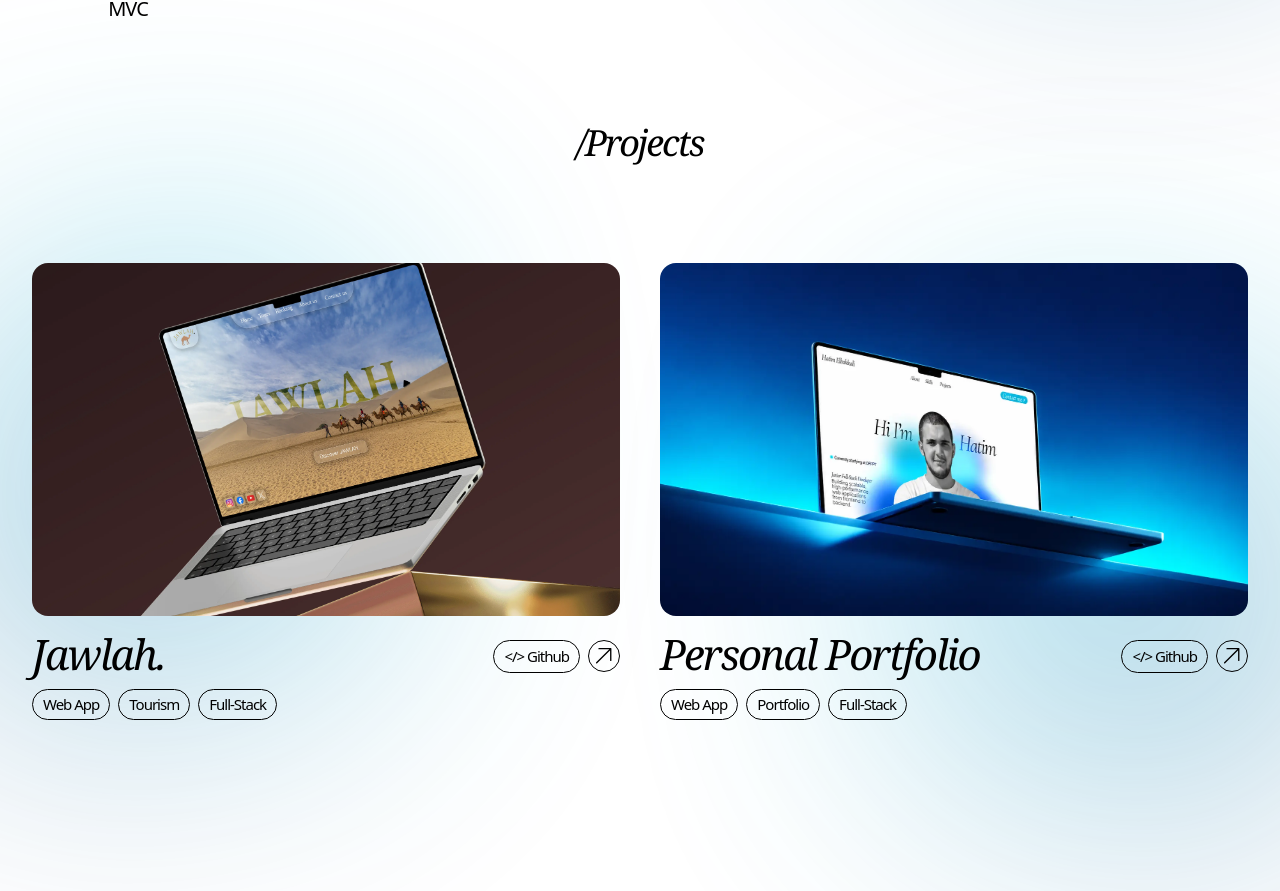
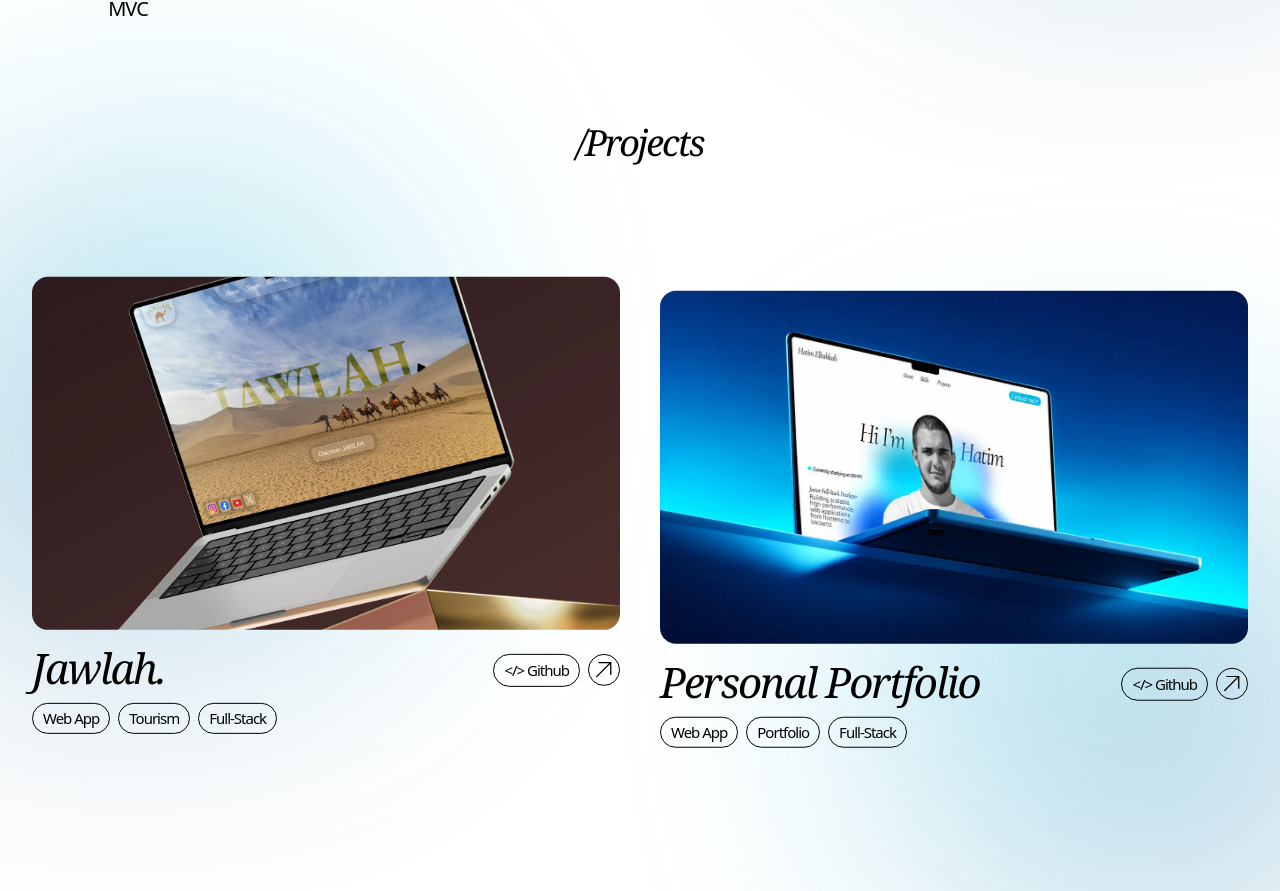
Before and after one commit to HatimElbakkali/HE-Portfolio, a React (Vite) app: page / in a window 1280 px wide. Shown: the part 2920-3811 px from the top of the page. Built offline with nearby package versions, Linux system fonts and the light colour scheme.

Commit message:
suiuiuiu

```diff
--- a/src/pages/Home.jsx
+++ b/src/pages/Home.jsx
@@ -1,4 +1,4 @@
-// import Preload from "../sections/Preload"
+import Preload from "../sections/Preload"
 import Navbar from "./../components/Navbar.jsx";
 import Hero from "../sections/Hero.jsx";
 import About from "../sections/About.jsx"
@@ -8,9 +8,9 @@ import Projects  from "../sections/Projects.jsx";
 function Home() {
   return (
     <>
-      {/* <Preload/> */}
+      <Preload/>
       <Navbar />
-      <main className="overflow-x-clip">
+      <main>
         <Hero />
         <About/>
         <Skills/>
--- a/src/sections/Projects.jsx
+++ b/src/sections/Projects.jsx
@@ -1,16 +1,65 @@
-import { motion, useReducedMotion } from "framer-motion";
+import { useRef } from "react";
+import {
+  motion,
+  useReducedMotion,
+  useScroll,
+  useSpring,
+  useTransform,
+  useMotionValue,
+} from "framer-motion";
 import { projects } from "../data/projects";
 import ArrowTopRight from "../assets/icons/ArrowRightTop.svg";
 
+const EASE = [0.22, 1, 0.36, 1];
+
 const fadeUp = {
-  hidden: { opacity: 0, y: 24 },
-  show: { opacity: 1, y: 0, transition: { duration: 0.6, ease: "easeOut" } },
+  hidden: { opacity: 0, y: 28 },
+  show: { opacity: 1, y: 0, transition: { duration: 0.7, ease: EASE } },
 };
 
-function Blob({ className, background, drift, duration, reduce }) {
+// Card = parent: kay-controli l-stagger dyal l-children
+const card = {
+  hidden: {},
+  show: { transition: { staggerChildren: 0.12, delayChildren: 0.05 } },
+};
+
+// Image: kat-t7ell mn l-fo9 (clip-path)
+const imageWrap = {
+  hidden: { clipPath: "inset(0% 0% 100% 0% round 16px)" },
+  show: {
+    clipPath: "inset(0% 0% 0% 0% round 16px)",
+    transition: { duration: 1, ease: [0.77, 0, 0.18, 1] },
+  },
+};
+
+// Image nafsha: zoom-out
+const imageInner = {
+  hidden: { scale: 1.2 },
+  show: { scale: 1, transition: { duration: 1.4, ease: EASE } },
+};
+
+const tagsWrap = {
+  hidden: {},
+  show: { transition: { staggerChildren: 0.08 } },
+};
+
+const tag = {
+  hidden: { opacity: 0, y: 14, scale: 0.9 },
+  show: {
+    opacity: 1,
+    y: 0,
+    scale: 1,
+    transition: { duration: 0.5, ease: EASE },
+  },
+};
+
+// Blob: drift dyal l-animation + parallax 3la 7asab scroll
+function Blob({ className, background, drift, duration, reduce, parallax, scrollYProgress }) {
+  const y = useTransform(scrollYProgress, [0, 1], reduce ? [0, 0] : parallax);
   return (
+    <motion.div className={`absolute ${className}`} style={{ y }}>
       <motion.div
-      className={`absolute rounded-full will-change-transform ${className}`}
+        className="size-full rounded-full will-change-transform"
         style={{ background }}
         animate={reduce ? undefined : drift}
         transition={{
@@ -20,23 +69,177 @@ function Blob({ className, background, drift, duration, reduce }) {
           ease: "easeInOut",
         }}
       />
+    </motion.div>
+  );
+}
+
+function ProjectCard({ project, reduce, index }) {
+  const ref = useRef(null);
+
+  // Scroll progress dyal had l-card (men dkhlat l-viewport hta khrjat)
+  const { scrollYProgress } = useScroll({
+    target: ref,
+    offset: ["start end", "end start"],
+  });
+
+  // Parallax f l-image: kat-t7errek b-shwiya 3aks scroll
+  const imgY = useTransform(scrollYProgress, [0, 1], reduce ? ["0%", "0%"] : ["-8%", "8%"]);
+  // Card kolha kat-tele3 shwiya (depth) o kat-tkhfef f-lkhir
+  const cardY = useTransform(
+    scrollYProgress,
+    [0, 0.5, 1],
+    reduce ? [0, 0, 0] : [index % 2 ? 40 : 20, 0, index % 2 ? -20 : -10]
+  );
+
+  // 3D tilt 3la mouse
+  const mx = useMotionValue(0);
+  const my = useMotionValue(0);
+  const rotateX = useSpring(useTransform(my, [-0.5, 0.5], [6, -6]), { stiffness: 150, damping: 15 });
+  const rotateY = useSpring(useTransform(mx, [-0.5, 0.5], [-8, 8]), { stiffness: 150, damping: 15 });
+
+  const onMove = (e) => {
+    if (reduce) return;
+    const r = e.currentTarget.getBoundingClientRect();
+    mx.set((e.clientX - r.left) / r.width - 0.5);
+    my.set((e.clientY - r.top) / r.height - 0.5);
+  };
+  const onLeave = () => {
+    mx.set(0);
+    my.set(0);
+  };
+
+  return (
+    <motion.div ref={ref} style={{ y: cardY }} className="w-full max-w-[350px] xl:max-w-[750px] mx-auto">
+      <motion.article
+        className="w-full"
+        variants={card}
+        initial="hidden"
+        whileInView="show"
+        viewport={{ once: true, amount: 0.05 }}
+      >
+        {/* Image: reveal + tilt + parallax + zoom 3la hover */}
+        <motion.a
+          variants={imageWrap}
+          href={project.live}
+          target="_blank"
+          rel="noreferrer"
+          aria-label={`Open ${project.title}`}
+          className="group relative block overflow-hidden rounded-2xl"
+          style={{
+            rotateX: reduce ? 0 : rotateX,
+            rotateY: reduce ? 0 : rotateY,
+            transformPerspective: 1000,
+          }}
+          onMouseMove={onMove}
+          onMouseLeave={onLeave}
+          whileHover="hover"
+        >
+          <motion.div variants={imageInner}>
+            <motion.div style={{ y: imgY, scale: 1.18 }}>
+              <motion.img
+                className="w-full aspect-[5/4] xl:aspect-[5/3] object-cover"
+                src={project.image}
+                alt={`${project.title} mockup`}
+                loading="lazy"
+                variants={{ hover: { scale: reduce ? 1 : 1.06 } }}
+                transition={{ duration: 0.8, ease: EASE }}
+              />
+            </motion.div>
+          </motion.div>
+
+          {/* Shine overlay 3la hover */}
+          {!reduce && (
+            <motion.span
+              aria-hidden="true"
+              className="pointer-events-none absolute inset-0 bg-gradient-to-tr from-transparent via-white/25 to-transparent"
+              initial={{ x: "-120%" }}
+              variants={{ hover: { x: "120%" } }}
+              transition={{ duration: 0.9, ease: EASE }}
+            />
+          )}
+        </motion.a>
+
+        <div className="mt-3 flex items-start justify-between gap-3">
+          <div className="min-w-0">
+            <motion.h2
+              variants={fadeUp}
+              className="font-title text-[32px] xl:text-[42px] leading-tight"
+            >
+              {project.title}
+            </motion.h2>
+
+            <motion.div variants={tagsWrap} className="mt-2 flex flex-wrap gap-2 cursor-pointer">
+              {project.tags.map((t) => (
+                <motion.p
+                  key={t}
+                  variants={tag}
+                  whileHover={reduce ? undefined : { y: -2 }}
+                  className="font-text whitespace-nowrap text-[12px] md:text-sm xl:text-[15px] py-1 px-2.5 border rounded-full"
+                >
+                  {t}
+                </motion.p>
+              ))}
+            </motion.div>
+          </div>
+
+          <motion.div
+            variants={fadeUp}
+            className="flex shrink-0 items-center gap-2 pt-2 xl:pt-3"
+          >
+            <motion.a
+              className="font-text whitespace-nowrap max-[390px]:text-[10px] text-[13px] xl:text-[15px] py-1 px-2.5 border rounded-full"
+              href={project.github}
+              target="_blank"
+              rel="noreferrer"
+              whileHover={reduce ? undefined : { y: -2 }}
+              whileTap={reduce ? undefined : { scale: 0.95 }}
+              transition={{ duration: 0.25 }}
+            >
+              {"</>"} Github
+            </motion.a>
+
+            <motion.a
+              className="flex justify-center items-center max-[390px]:size-6 size-8 border rounded-full"
+              href={project.live}
+              target="_blank"
+              rel="noreferrer"
+              aria-label={`Open ${project.title}`}
+              whileHover={reduce ? undefined : { rotate: 45, }}
+              whileTap={reduce ? undefined : { scale: 0.9 }}
+              transition={{ type: "spring", stiffness: 300, damping: 18 }}
+            >
+              <motion.img
+                className="max-[390px]:size-3 size-3.5 xl:size-4"
+                src={ArrowTopRight}
+                alt=""
+                whileHover={reduce ? undefined : { filter: "invert(0)" }}
+              />
+            </motion.a>
+          </motion.div>
+        </div>
+      </motion.article>
+    </motion.div>
   );
 }
 
 export default function Projects() {
   const reduce = useReducedMotion();
+  const sectionRef = useRef(null);
   const blobSize =
     "size-48 md:size-72 xl:size-[26rem] blur-[80px] md:blur-[110px] xl:blur-[140px] opacity-80";
 
+  const { scrollYProgress } = useScroll({
+    target: sectionRef,
+    offset: ["start end", "end start"],
+  });
+
   return (
-    <section id="projects" className="relative overflow-x-clip app-container">
-      {/* Gradient blobs */}
-      <div
-        aria-hidden="true"
-        className="pointer-events-none absolute inset-0 -z-10"
-      >
+    <section id="projects" ref={sectionRef} className="relative overflow-x-clip">
+      <div aria-hidden="true" className="pointer-events-none absolute inset-0 z-0">
         <Blob
           reduce={reduce}
+          scrollYProgress={scrollYProgress}
+          parallax={[-120, 160]}
           className={`top-[22%] -left-20 ${blobSize}`}
           drift={{ x: [0, 40, 0], y: [0, -30, 0] }}
           duration={16}
@@ -46,6 +249,8 @@ export default function Projects() {
         />
         <Blob
           reduce={reduce}
+          scrollYProgress={scrollYProgress}
+          parallax={[160, -120]}
           className={`top-[28%] -right-20 ${blobSize}`}
           drift={{ x: [0, -40, 0], y: [0, 35, 0] }}
           duration={18}
@@ -55,77 +260,25 @@ export default function Projects() {
         />
       </div>
 
+      <div className="app-container relative z-10">
         <motion.h1
           className="font-title text-section"
           variants={fadeUp}
           initial="hidden"
           whileInView="show"
-        viewport={{ once: true, amount: 0.5 }}
+          viewport={{ once: true, amount: 0.05 }}
         >
           /Projects
         </motion.h1>
 
         <div className="mt-10 grid grid-cols-1 gap-10 xl:grid-cols-2">
-        {projects.map((project) => (
-          <div
-            key={project.id}
-            className="w-full max-w-[350px] xl:max-w-[750px] mx-auto"
-          >
-            <img
-              className="w-full aspect-[5/4] xl:aspect-[5/3] rounded-2xl object-cover"
-              src={project.image}
-              alt={`${project.title} mockup`}
-              loading="lazy"
-            />
-
-            <div className="mt-3 flex items-start justify-between gap-3">
-              <div className="min-w-0">
-                <h2 className="font-title text-[32px] xl:text-[42px] leading-tight">
-                  {project.title}
-                </h2>
-                <div className="mt-2 flex flex-wrap gap-2">
-                  {project.tags.map((tag) => (
-                    <p
-                      key={tag}
-                      className="font-text whitespace-nowrap text-[12px] md:text-sm xl:text-[15px] py-1 px-2.5 border rounded-full"
-                    >
-                      {tag}
-                    </p>
-                  ))}
-                </div>
-              </div>
-
-              <div className="flex shrink-0 items-center gap-2 pt-2 xl:pt-3">
-                <a
-                  className="font-text whitespace-nowrap max-[390px]:text-[10px] text-[13px] xl:text-[15px] py-1 px-2.5 border rounded-full"
-                  href={project.github}
-                  target="_blank"
-                  rel="noreferrer"
-                >
-                  {"</>"} Github
-                </a>
-                <a
-                  className="flex justify-center items-center max-[390px]:size-6 size-8 xl:size-8 border rounded-full"
-                  href={project.live}
-                  target="_blank"
-                  rel="noreferrer"
-                  aria-label={`Open ${project.title}`}
-                >
-                  <img className="max-[390px]:size-3 size-3.5 xl:size-4" src={ArrowTopRight} alt="" />
-                </a>
-              </div>
-            </div>
-          </div>
+          {projects.map((project, i) => (
+            <ProjectCard key={project.id} project={project} reduce={reduce} index={i} />
           ))}
         </div>
 
-      <br />
-      <br />
-      <br />
-      <br />
-      <br />
-      <br />
-      <br />
+        <div className="h-40" />
+      </div>
     </section>
   );
 }
```
Also changed, not shown: src/sections/Skills.jsx (+9 -8 lines). Lines whose indentation alone changed are shown as unchanged.
